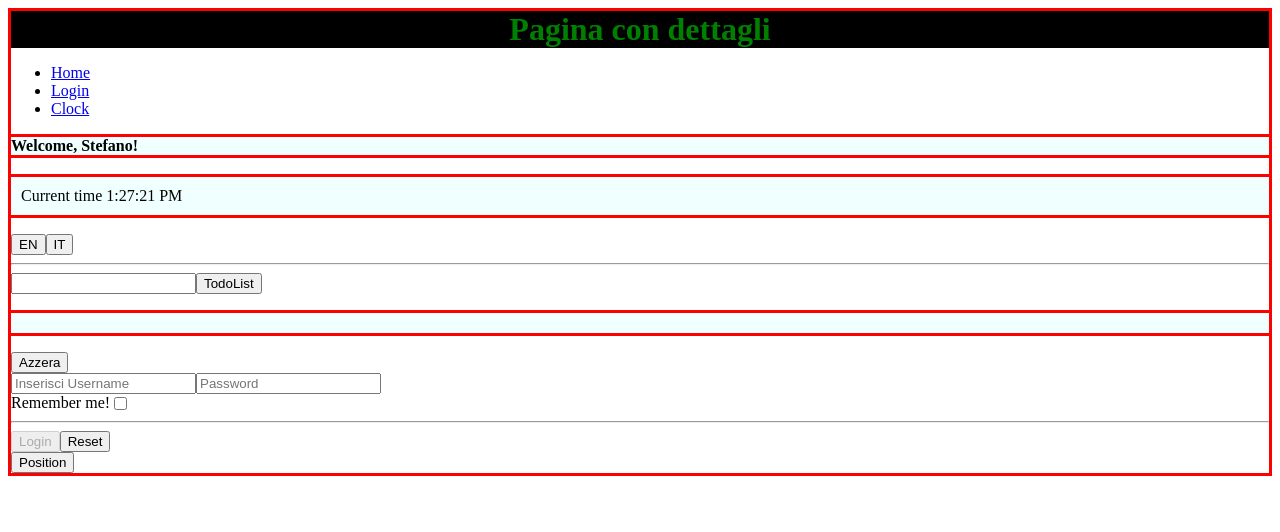
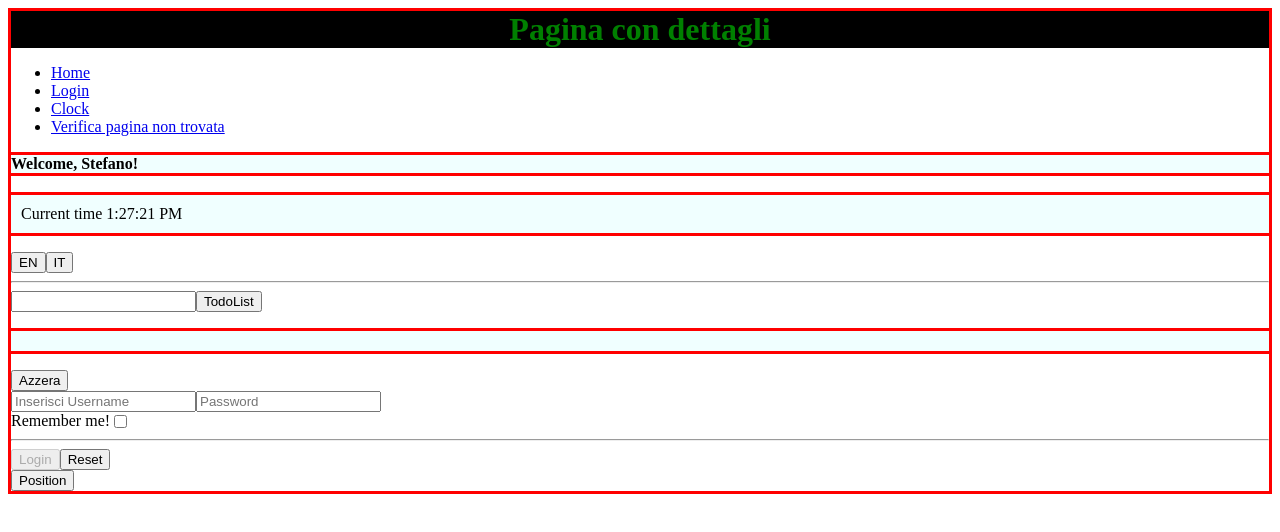
Before and after one commit to St3fan097/react_es, a React (Vite) app in the folder react-es_1/: page / in a window 1280 px wide. Shown: the top 532 px of the page. Built offline with nearby package versions, Linux system fonts and the light colour scheme.

Commit message:
exercise-51

```diff
--- a/react-es_1/src/app.jsx
+++ b/react-es_1/src/app.jsx
@@ -35,12 +35,14 @@ export function App() {
                     <li><Link to="/">Home</Link></li>
                     <li><Link to="/GithubUser">Login</Link></li>
                     <li><Link to="/clock">Clock</Link></li>
+                    <li><Link to="/nothing">Verifica pagina non trovata</Link></li>
                 </ul>
             </nav>
             <Routes>
                 <Route path="/" element={<Welcome name="Stefano"/>} />
                 <Route path="/counter" element={<Counter initialValue={0} />} />
                 <Route path="/GithubUser" element={<GithubUser username="Stefano"/>}/>
+                <Route path="*" element="Route not found"/>
             </Routes>
             <LanguageContext.Provider value={language}>
                 <Clock />
```
